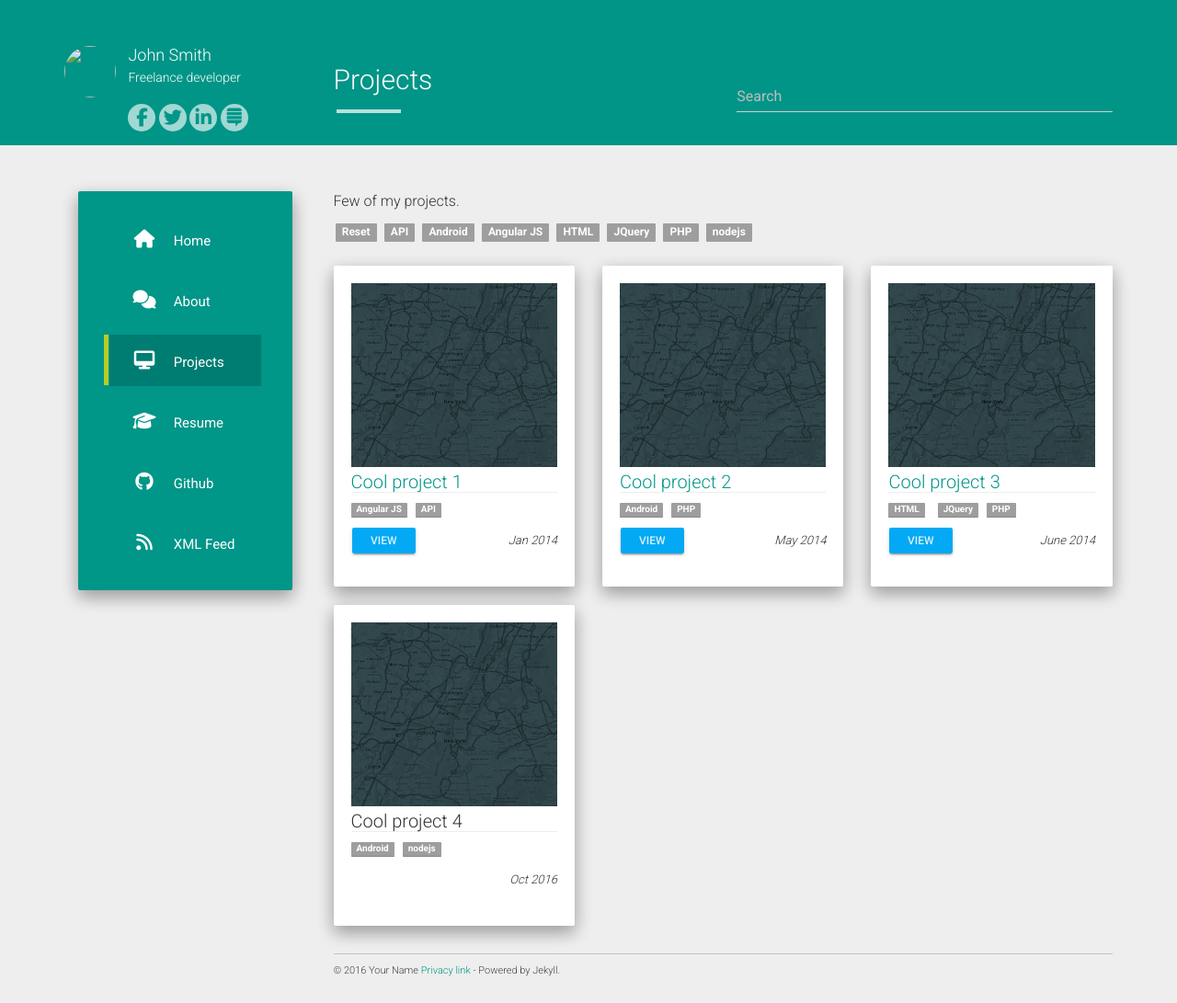
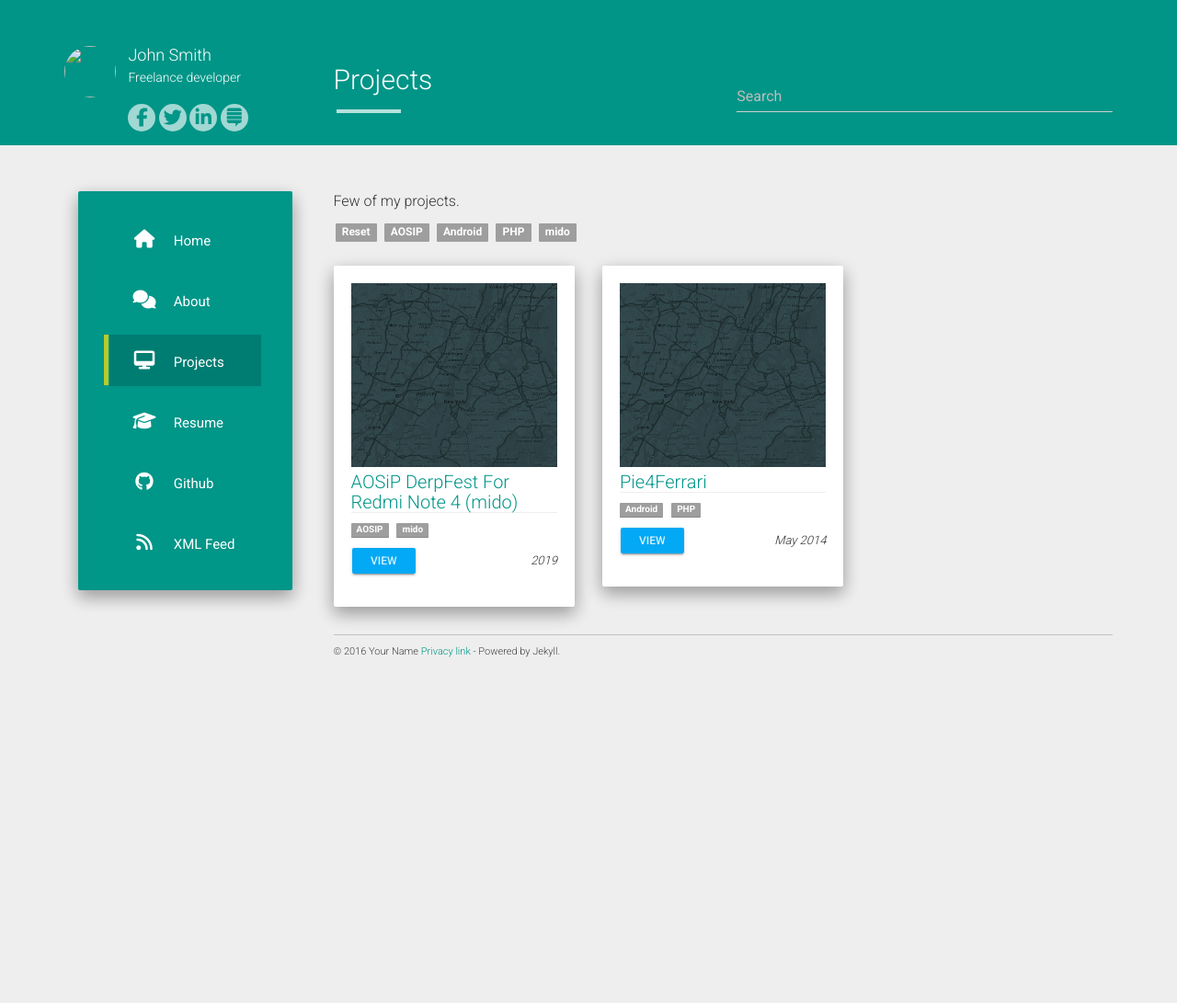
Before and after one commit to darkthur/darkthur.github.io, a Jekyll site: the page built from projects.md, in a window 1280 px wide. Shown: the whole page at 92% size. Built offline with Jekyll 4.4.1, drawn with Linux system fonts in a browser that asks for light colours; nearby versions of some CDN libraries; after the commit the page ends 900 px from its top, so only the background shows below that.

Commit message:
update projects

```diff
--- a/_data/projects.json
+++ b/_data/projects.json
@@ -1,30 +1,17 @@
 [
 	{
-		"name": "Cool project 1",
+		"name": "AOSiP DerpFest For Redmi Note 4 (mido)",
 		"image": "placeholder.jpg",
 		"url": "#",
-		"date": "Jan 2014",
-		"tags": ["Angular JS","API"]
+		"date": "2019",
+		"tags": ["AOSIP","mido"]
 	},
 	{
-		"name": "Cool project 2",
+		"name": "Pie4Ferrari",
 		"image": "placeholder.jpg",
 		"url": "#",
 		"date": "May 2014",
 		"tags": ["Android","PHP"]
-	},
-	{
-		"name": "Cool project 3",
-		"image": "placeholder.jpg",
-		"url": "#",
-		"date": "June 2014",
-		"tags": ["HTML","JQuery","PHP"]
-	},
-	{
-		"name": "Cool project 4",
-		"image": "placeholder.jpg",
-		"date": "Oct 2016",
-		"tags": ["Android","nodejs"]
 	}
 
 ]
```
